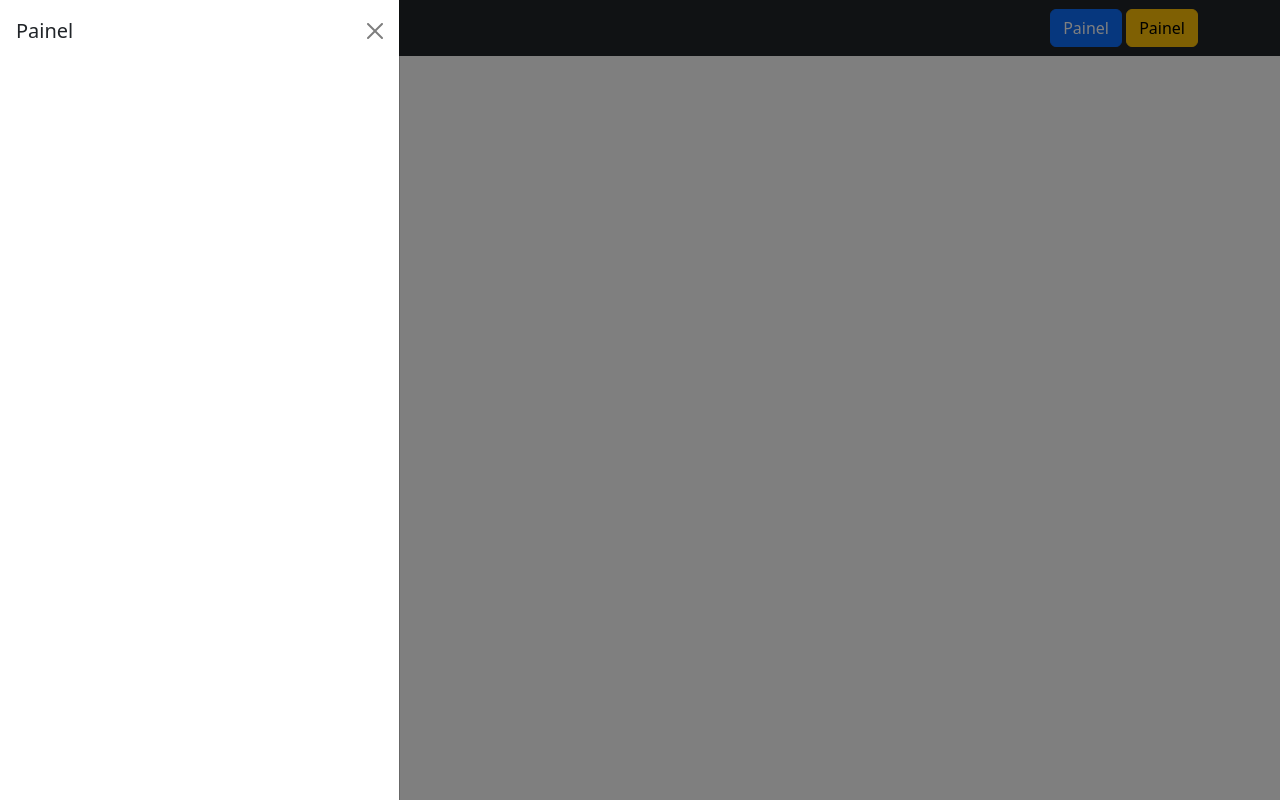
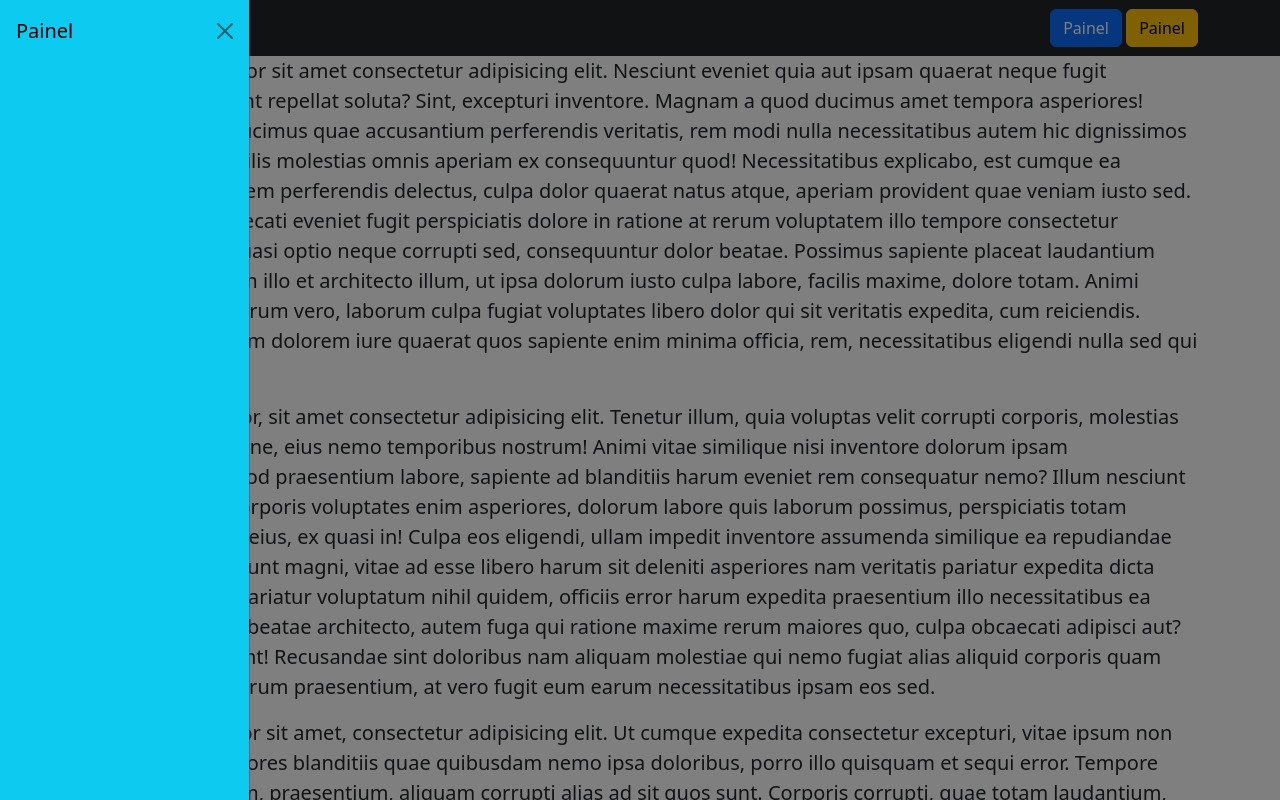
Before and after one commit to Bacarinx/bootstrap-curso, a website: page aula31/modelo.html in a window 1280 px wide. Both pictures are taken after a click on the button "Painel". Shown: the top 800 px of the page. Drawn offline with nearby package versions, Linux system fonts and the light colour scheme.

Commit message:
Update modelo.html

```diff
--- a/aula31/modelo.html
+++ b/aula31/modelo.html
@@ -25,7 +25,14 @@
         </div>
     </nav>
 
-    <div class="offcanvas offcanvas-start" id="painel" tabindex="-1">
+    <div class="container">
+        <p class="lead">Lorem ipsum, dolor sit amet consectetur adipisicing elit. Nesciunt eveniet quia aut ipsam quaerat neque fugit provident deserunt repellat soluta? Sint, excepturi inventore. Magnam a quod ducimus amet tempora asperiores! Exercitationem ducimus quae accusantium perferendis veritatis, rem modi nulla necessitatibus autem hic dignissimos ut quibusdam facilis molestias omnis aperiam ex consequuntur quod! Necessitatibus explicabo, est cumque ea nesciunt voluptatem perferendis delectus, culpa dolor quaerat natus atque, aperiam provident quae veniam iusto sed. Enim omnis obcaecati eveniet fugit perspiciatis dolore in ratione at rerum voluptatem illo tempore consectetur exercitationem quasi optio neque corrupti sed, consequuntur dolor beatae. Possimus sapiente placeat laudantium sequi? Laboriosam illo et architecto illum, ut ipsa dolorum iusto culpa labore, facilis maxime, dolore totam. Animi consequatur, nostrum vero, laborum culpa fugiat voluptates libero dolor qui sit veritatis expedita, cum reiciendis. Dolores laboriosam dolorem iure quaerat quos sapiente enim minima officia, rem, necessitatibus eligendi nulla sed qui placeat magnam?</p>
+        <p class="lead">Lorem ipsum dolor, sit amet consectetur adipisicing elit. Tenetur illum, quia voluptas velit corrupti corporis, molestias rem maiores ratione, eius nemo temporibus nostrum! Animi vitae similique nisi inventore dolorum ipsam necessitatibus quod praesentium labore, sapiente ad blanditiis harum eveniet rem consequatur nemo? Illum nesciunt officiis pariatur corporis voluptates enim asperiores, dolorum labore quis laborum possimus, perspiciatis totam molestias et nam eius, ex quasi in! Culpa eos eligendi, ullam impedit inventore assumenda similique ea repudiandae dignissimos nesciunt magni, vitae ad esse libero harum sit deleniti asperiores nam veritatis pariatur expedita dicta quos. Doloribus pariatur voluptatum nihil quidem, officiis error harum expedita praesentium illo necessitatibus ea dicta recusandae beatae architecto, autem fuga qui ratione maxime rerum maiores quo, culpa obcaecati adipisci aut? Ab alias officia sunt! Recusandae sint doloribus nam aliquam molestiae qui nemo fugiat alias aliquid corporis quam natus sapiente harum praesentium, at vero fugit eum earum necessitatibus ipsam eos sed.</p>
+        <p class="lead">Lorem ipsum dolor sit amet, consectetur adipisicing elit. Ut cumque expedita consectetur excepturi, vitae ipsum non magni quo asperiores blanditiis quae quibusdam nemo ipsa doloribus, porro illo quisquam et sequi error. Tempore soluta in, ipsa nam, praesentium, aliquam corrupti alias ad sit quos sunt. Corporis corrupti, quae totam laudantium, voluptates nesciunt possimus commodi fugiat molestiae tenetur facere animi itaque inventore! Explicabo, ipsam ipsa. Voluptatibus officia architecto quasi praesentium nam aliquam debitis quas assumenda veritatis sapiente? Consectetur hic repellendus reiciendis autem recusandae nobis ea expedita animi doloremque obcaecati deserunt placeat sapiente provident dignissimos, vitae nostrum nihil possimus, earum corporis. Hic, pariatur deleniti ipsum ea fugit doloribus suscipit placeat illum id dolores sed beatae cumque ullam molestiae excepturi saepe minus quidem asperiores libero, nulla laboriosam quis debitis facere modi! Provident dolore modi non minus eius impedit incidunt at, maxime amet, laboriosam voluptatibus. Numquam facilis atque aliquam, a harum impedit dolorem assumenda doloribus!</p>
+        <p class="lead">Lorem ipsum dolor sit amet consectetur adipisicing elit. Accusamus impedit velit vel sit nam iure fuga obcaecati magni quod praesentium ipsam voluptates pariatur officiis, laudantium illo necessitatibus, soluta fugit blanditiis consectetur inventore et optio explicabo aperiam. Corrupti asperiores excepturi ipsa aut modi culpa vitae velit eveniet commodi perferendis cum quis, quibusdam eos labore necessitatibus veritatis non totam delectus architecto atque beatae rerum unde. Qui atque dolore praesentium ad deleniti. Delectus quibusdam, nobis sit magni quasi quis exercitationem odit, nam quo sapiente unde ex excepturi ratione voluptatum tempora inventore. Molestiae possimus cupiditate perferendis dolore, incidunt laudantium minus reprehenderit et ut libero iusto temporibus quis dolores rem praesentium! Consequatur iusto voluptatibus necessitatibus error nulla odit optio porro facilis voluptatem, totam vel maxime sunt, architecto temporibus qui enim? Neque nulla autem ad non nisi nihil provident expedita debitis dolore distinctio, commodi sapiente fugiat consectetur est repudiandae, natus, quo nam perspiciatis cumque. Dolor, molestiae?</p>
+    </div>
+
+    <div class="offcanvas offcanvas-start text-bg-info" id="painel" tabindex="-1" data-bs-scroll= "true" style="--bs-offcanvas-width:250px">
         <div class="offcanvas-header"><h5 class="offcanvas-title">Painel</h5>
         <button class="btn-close" data-bs-dismiss="offcanvas"></button></div>
         <div class="offcanvas-body"></div>
```
